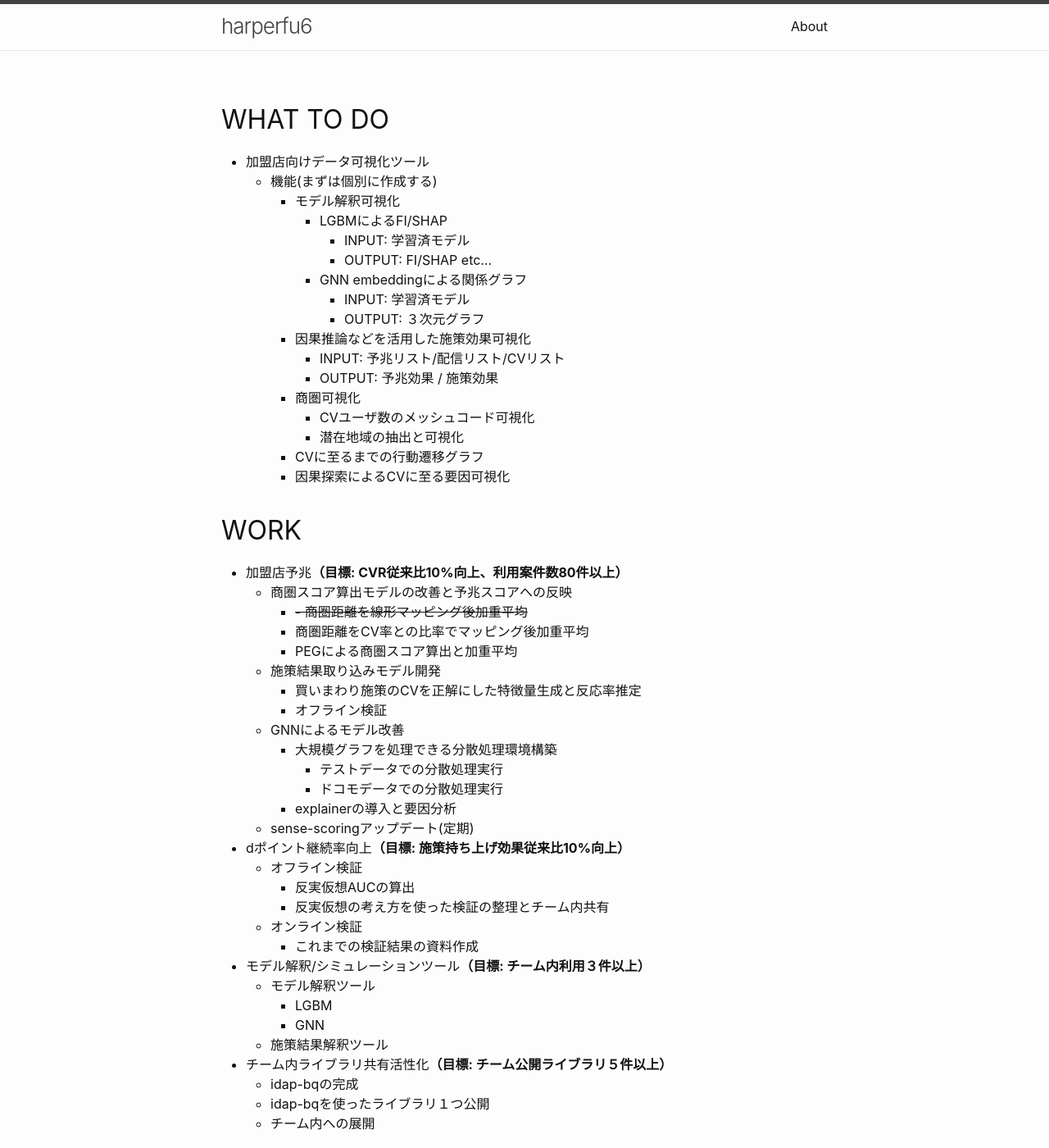
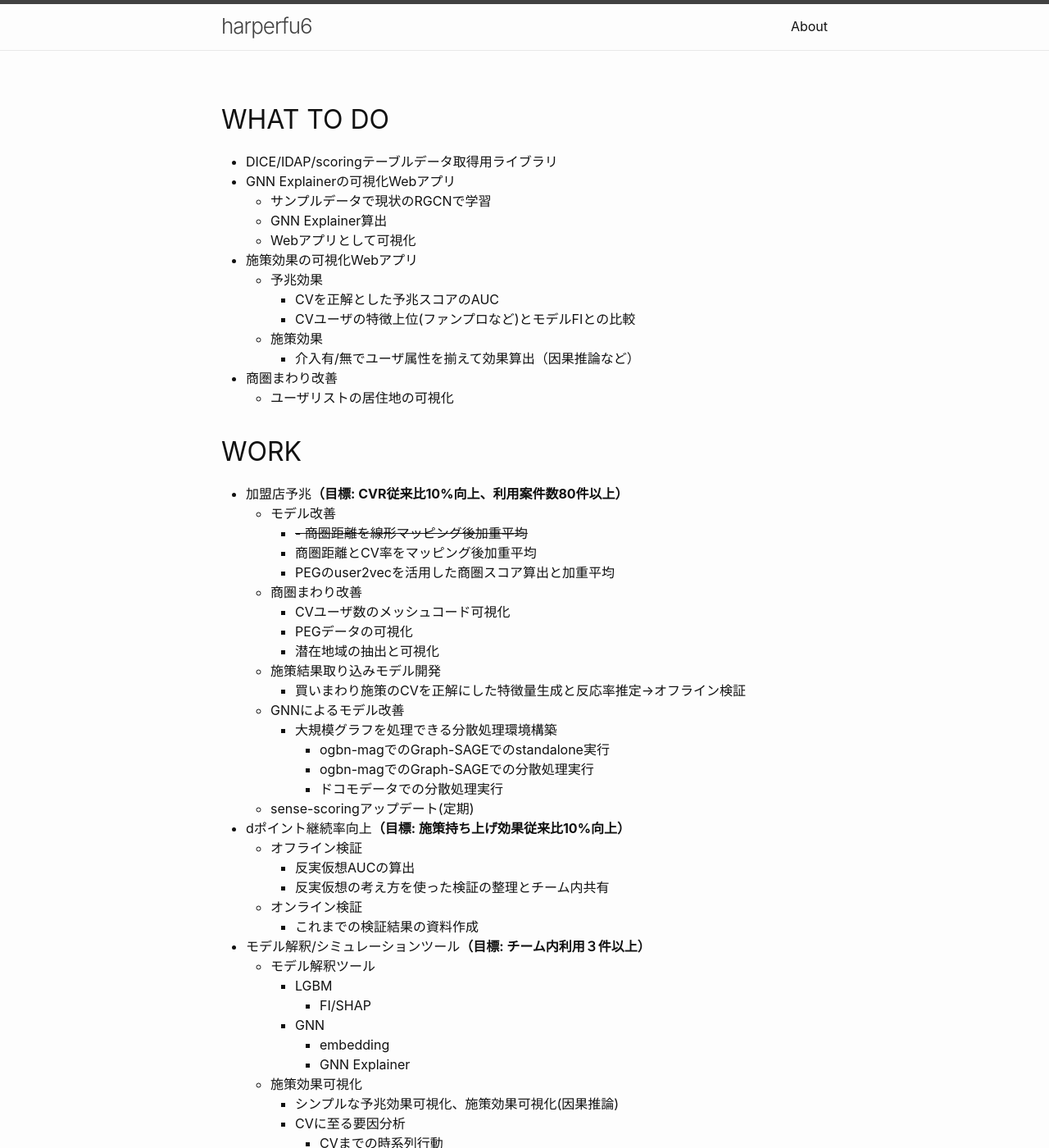
Before and after one commit to harperfu6/harperfu6.github.io, a Jekyll site: the page built from todo.md, in a window 1280 px wide and 1400 px high. Shown: the whole window at 82% size. Built offline with Jekyll 4.4.1, drawn with Linux system fonts in a browser that asks for light colours; some of the changed text lies outside the part shown.

Commit message:
update todo

```diff
--- a/todo.md
+++ b/todo.md
@@ -5,38 +5,37 @@ permalink: /todo/
 ---
 
 ## WHAT TO DO
-- 加盟店向けデータ可視化ツール
-	- 機能(まずは個別に作成する)
-		- モデル解釈可視化
-			- LGBMによるFI/SHAP
-				- INPUT: 学習済モデル
-				- OUTPUT: FI/SHAP etc...
-			- GNN embeddingによる関係グラフ
-				- INPUT: 学習済モデル
-				- OUTPUT: ３次元グラフ
-		- 因果推論などを活用した施策効果可視化
-			- INPUT: 予兆リスト/配信リスト/CVリスト
-			- OUTPUT: 予兆効果 / 施策効果
-		- 商圏可視化
-			- CVユーザ数のメッシュコード可視化
-			- 潜在地域の抽出と可視化
-		- CVに至るまでの行動遷移グラフ
-		- 因果探索によるCVに至る要因可視化
+- DICE/IDAP/scoringテーブルデータ取得用ライブラリ
+- GNN Explainerの可視化Webアプリ
+	- サンプルデータで現状のRGCNで学習
+	- GNN Explainer算出
+	- Webアプリとして可視化
+- 施策効果の可視化Webアプリ
+	- 予兆効果
+		- CVを正解とした予兆スコアのAUC
+		- CVユーザの特徴上位(ファンプロなど)とモデルFIとの比較
+	- 施策効果
+		- 介入有/無でユーザ属性を揃えて効果算出（因果推論など）
+- 商圏まわり改善
+	- ユーザリストの居住地の可視化
 
 ## WORK
 - 加盟店予兆**（目標: CVR従来比10%向上、利用案件数80件以上）**
-	- 商圏スコア算出モデルの改善と予兆スコアへの反映
+	- モデル改善
 		- ~~- 商圏距離を線形マッピング後加重平均~~
-		- 商圏距離をCV率との比率でマッピング後加重平均
-		- PEGによる商圏スコア算出と加重平均
+		- 商圏距離とCV率をマッピング後加重平均
+		- PEGのuser2vecを活用した商圏スコア算出と加重平均
+	- 商圏まわり改善
+		- CVユーザ数のメッシュコード可視化
+		- PEGデータの可視化
+		- 潜在地域の抽出と可視化
 	- 施策結果取り込みモデル開発
-		- 買いまわり施策のCVを正解にした特徴量生成と反応率推定
-		- オフライン検証
+		- 買いまわり施策のCVを正解にした特徴量生成と反応率推定->オフライン検証
 	- GNNによるモデル改善
 		- 大規模グラフを処理できる分散処理環境構築
-			- テストデータでの分散処理実行
+			- ogbn-magでのGraph-SAGEでのstandalone実行
+			- ogbn-magでのGraph-SAGEでの分散処理実行
 			- ドコモデータでの分散処理実行
-		- explainerの導入と要因分析
 	- sense-scoringアップデート(定期)
 - dポイント継続率向上**（目標: 施策持ち上げ効果従来比10%向上）**
 	- オフライン検証
@@ -47,12 +46,17 @@ permalink: /todo/
 - モデル解釈/シミュレーションツール**（目標: チーム内利用３件以上）**
 	- モデル解釈ツール
 		- LGBM
+			- FI/SHAP
 		- GNN
-	- 施策結果解釈ツール
+			- embedding
+			- GNN Explainer
+	- 施策効果可視化
+		- シンプルな予兆効果可視化、施策効果可視化(因果推論)
+		- CVに至る要因分析
+			- CVまでの時系列行動
+			- 因果探索
 - チーム内ライブラリ共有活性化**（目標: チーム公開ライブラリ５件以上）**
-	- idap-bqの完成
-	- idap-bqを使ったライブラリ１つ公開
-	- チーム内への展開
+	- DICE/IDAP/scoringテーブルデータ取得用ライブラリ
 
 
 ## FUN
```
